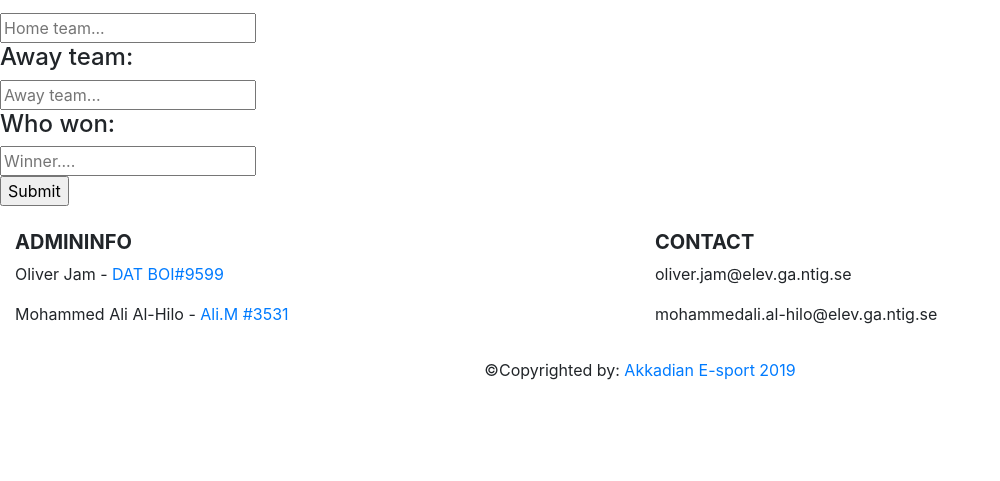
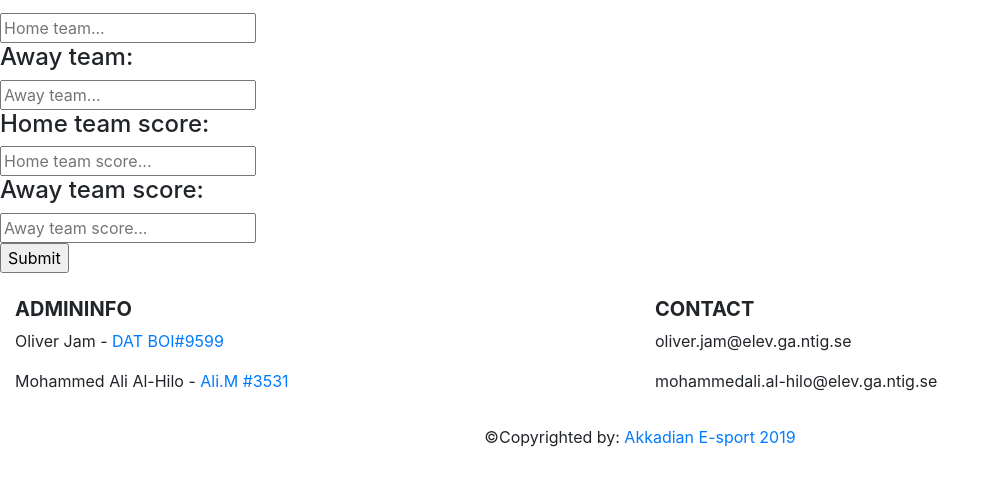
Before and after one commit to LajnaLegenden/tournament-, a PHP site: page /tournament.php in a window 1280 px wide. Shown: the part 340-821 px from the top of the page, without its empty margins (0-1000 px from the left). Before the commit the page ends 720 px from the top, so only its background shows below. Run offline with PHP 8.4, Linux system fonts and the light colour scheme; the visitor is signed in with stand-in values (Sample User, id 1).

Commit message:
all....done

```diff
--- a/html-php/db.php
+++ b/html-php/db.php
@@ -1,10 +1,7 @@
 <?php
 $link = mysqli_connect("localhost", "root", "", "tournament");
 
-/*if (!isset($_SESSION["login_user"]) ) {
-        header("location: login.php");
-        exit;
-    } else {*/
+
 if (isset($_POST['submit'])) {
 
 
--- a/html-php/lag.php
+++ b/html-php/lag.php
@@ -66,7 +66,7 @@ include 'clancheck.php'; ?>
         $row = mysqli_fetch_assoc($respans);
         $lagnamn = $row['Namn'];
 
-        echo "<h1 id='lagNamn'> Team: $lagnamn [" . $row['Tag'] . "]  </h1>";
+        echo "<h1 id='lagNamn'> Team: $lagnamn [ " . $row['Tag'] . " ]  </h1>";
 
         $result =  "SELECT * FROM `koppling` WHERE `lagID` = '$lagID'";
         $respans = mysqli_query($link, $result);
@@ -79,7 +79,7 @@ include 'clancheck.php'; ?>
             $usernames = $row['username'];
             $names = $row['firstname'] . " " . $row['lastname'];
 
-            echo "<p class='spelarNamn'><strong>Members:</strong> " . $names . "[" . $usernames . "]</p><br>";
+            echo "<p class='spelarNamn'><strong>Members:</strong> " . $names . "[ " . $usernames . " ]</p><br>";
         }
 
 
--- a/html-php/matchregister.php
+++ b/html-php/matchregister.php
@@ -3,8 +3,9 @@ $link = mysqli_connect("localhost", "root", "", "tournament");
 if (isset($_POST['submit'])) {
     $firstlag = $_POST['team1'];
     $secondlag = $_POST['team2'];
-    $winnerlag = $_POST['result'];
-    if (!isset($firstlag) || !isset($secondlag) || !isset($winnerlag) || empty($firstlag) || empty($secondlag) || empty($winnerlag) || $secondlag == $firstlag) {
+    $firstlagscore = $_POST['firstresult'];
+    $secondlagscore = $_POST['scondresult'];
+    if (!isset($firstlag) || !isset($secondlag)   || empty($firstlag) || empty($secondlag) || empty($firstlagscore)  || empty($secondlagscore)|| $secondlag == $firstlag) {
         header('location: error.html');
         exit;
     }
@@ -18,13 +19,9 @@ if (isset($_POST['submit'])) {
     $row = mysqli_fetch_assoc($respans);
     $secondlagID = $row['ID'];
     //echo $secondlagID;
-    $wlag = "SELECT * FROM `lag` WHERE `Namn` = '$winnerlag'";
-    $respans = mysqli_query($link, $wlag);
-    $row = mysqli_fetch_assoc($respans);
-    $winnerlagID = $row['ID'];
-    //echo $winnerlagID;
 
-    $sql = "INSERT INTO `match` (`firstlagID`, `secondlagID`, `result`) VALUES ('$firstlagID', '$secondlagID', '$winnerlagID')";
+
+    $sql = "INSERT INTO `match` (`firstlagID`, `secondlagID`, `firstlagscore`, `secondlagscore`) VALUES ('$firstlagID', '$secondlagID', '$firstlagscore', '$secondlagscore' )";
     mysqli_query($link, $sql);
 
     header('location: tournament.php');
--- a/html-php/noteam.php
+++ b/html-php/noteam.php
@@ -69,7 +69,7 @@ include 'check.php'; ?>
                         $usernames = $row['username'];
                         $names = $row['firstname'] . " " . $row['lastname'];
 
-                        echo "<p class='spelarNamn'><strong>Members:</strong> " . $names . "[" . $usernames . "]</p><br>";
+                        echo "<p class='spelarNamn'><strong>Members:</strong> " . $names . "[ " . $usernames . " ]</p><br>";
                     }
                     echo " <p id='clanJoin'>To join the clan conatct tournament staff!</p> <a href='
                 https://discordapp.com/users/176736575302926336' class='discord' id='adminContactClan'>DAT BOI#9599</a> <br> <a href='
--- a/html-php/profil.php
+++ b/html-php/profil.php
@@ -60,11 +60,11 @@ include 'check.php'; ?>
         $re =  "SELECT * FROM `lag` WHERE `ID` = '$lagID'";
         $respa = mysqli_query($link, $re);
         $r = mysqli_fetch_assoc($respa);
-        $lagnamn = $r['Tag'];
+        $lagtag = $r['Tag'];
         echo "<div class='info'>
             <tr>
                 <td class='infotable'>
-            	    <strong>First Name:</strong> " . $row['firstname']  . " [" . $lagnamn . "] <br>
+            	    <strong>First Name:</strong> " . $row['firstname']  . " [ " . $lagtag . " ] <br>
             	    <strong>Last Name:</strong> " . $row['lastname'] . "<br>
             	    <strong>Username:</strong> " . $row['username'] . "<br>
             	    <strong>E-mail:</strong> " . $row['email'] . "<br>
--- a/html-php/tournament.php
+++ b/html-php/tournament.php
@@ -1,4 +1,4 @@
-<?php include 'db.php';
+<?php
 include 'check.php';
 include 'matchregister.php'; ?>
 <!DOCTYPE html>
@@ -36,8 +36,10 @@ include 'matchregister.php'; ?>
             <input id="tournamentInput" type="name" name="team1" placeholder="Home team...">
             <h4 id="tournamentTeams">Away team:</h4>
             <input id="tournamentInput" type="name" name="team2" placeholder="Away team...">
-            <h4 id="tournamentTeams">Who won:</h4>
-            <input id="tournamentInput" id="winnerBtn" type="name" name="result" placeholder="Winner...."> <br>
+            <h4 id="tournamentTeams">Home team score:</h4>
+            <input id="tournamentInput" id="winnerBtn" type="name" name="firstresult" placeholder="Home team score..."> <br>
+            <h4 id="tournamentTeams">Away team score:</h4>
+            <input id="tournamentInput" id="winnerBtn" type="name" name="scondresult" placeholder="Away team score..."> <br>
             <input id="matchBtn" type="submit" name="submit" value="Submit">
         </form>
 
```
